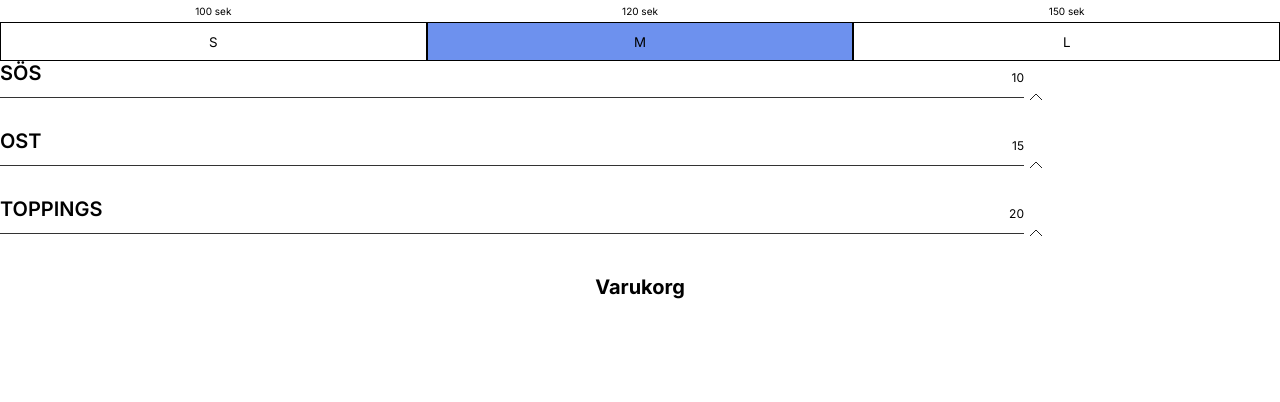
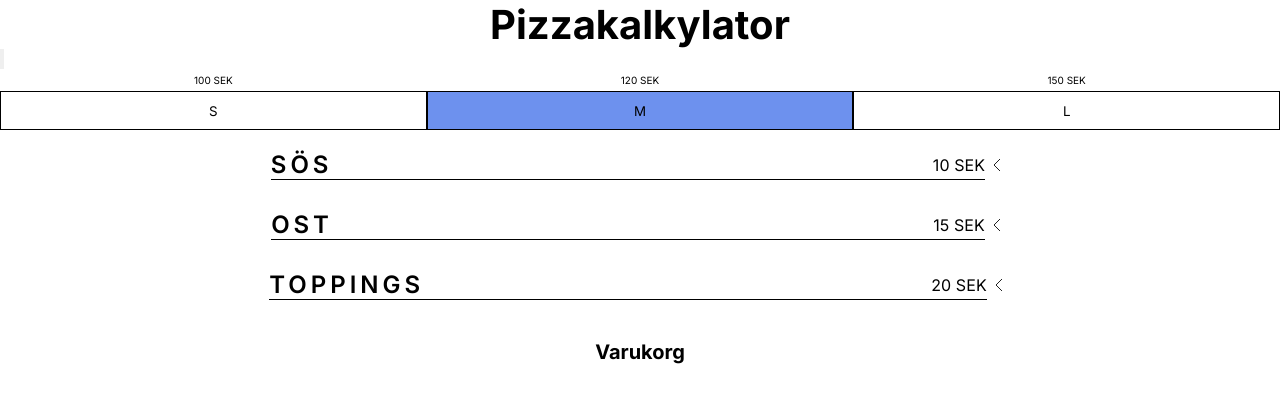
Before and after one commit to DennisFlink/PizzaCalculator, a React (Vite) app: page / in a window 1280 px wide. Shown: the top 402 px of the page. Built offline with nearby package versions, Linux system fonts and the light colour scheme.

Commit message:
made things prettier

```diff
--- a/src/App.tsx
+++ b/src/App.tsx
@@ -2,10 +2,12 @@ import IngredientsBox from './components/IngredientsBox'
 import PizzaProvider from './components/PizzaProvider'
 import OrderView from './components/OrderView'
 import CartView from './components/CartView'
+import Header from './components/Header'
 
 function App() {
    return (
       <PizzaProvider>
+         <Header />
          <OrderView />
          <IngredientsBox type="sauce" />
          <IngredientsBox type="cheese" />
--- a/src/components/Header.tsx
+++ b/src/components/Header.tsx
@@ -1,43 +1,33 @@
-import  { useState } from 'react';
+import { useState } from 'react'
 
-
-const Header =() =>{
-
-
-   const [cartOpen, setCartOpen] = useState(false);
-   console.log(cartOpen);
-   const [changeOrder, setChangeOrder] = useState(false);
-
-
-
+const Header = () => {
+   const [cartOpen, setCartOpen] = useState(false)
+   console.log(cartOpen)
+   const [changeOrder, setChangeOrder] = useState(false)
 
    return (
-
       <>
          {!cartOpen ? (
             <div>
-    <h1> Pizzakalkylator</h1>;
+               <h1> Pizzakalkylator</h1>
                <button onClick={() => setCartOpen(true)}>
                   <img src="" alt="" />
                </button>
-    </div>):changeOrder ? ( <div>
-    <h1> Pizzan som det är</h1>;
-  <button onClick={() => setChangeOrder(true)}>
-    kryss
-  </button>
             </div>
-
-    ):(
+         ) : changeOrder ? (
+            <div>
+               <h1> Pizzan som det är</h1>;<button onClick={() => setChangeOrder(true)}>kryss</button>
+            </div>
+         ) : (
             <div>
                <button onClick={() => setCartOpen(false)}>
                   <img src="" alt="" />
                </button>
-    <h1>Pizzakalkylator</h1>;
+               <h1>Pizzakalkylator</h1>
+            </div>
+         )}
+      </>
+   )
+}
 
-    </div>) }
-    </>);
-
-};
-
-
-export default Header;
+export default Header
--- a/src/components/IngredientsBox.tsx
+++ b/src/components/IngredientsBox.tsx
@@ -29,20 +29,20 @@ const IngredientsBox = ({ type }: IngredientsBoxProps) => {
 
    const [isActive, setIsActive] = useState(false)
    return (
-      <section className="ingredients-box">
-         <section className="title">
-            <h2>{title}</h2>
-            <p>{price}</p>
-         </section>
-         <section className="accordian">
-            <hr />
-            {/* rotate arrow */}
+      <section className="category-rule">
+         <article className="category-container">
+            <section className="category-price">
+               <h2>{title}</h2>
+               <p>{price} SEK</p>
+            </section>
             {!isActive ? (
-               <img className="accordian-inactive" onClick={() => setIsActive(!isActive)} src="src/assets/arrow.svg" alt="arrow" />
+               <img className="accordion-inactive" onClick={() => setIsActive(!isActive)} src="src/assets/arrow.svg" alt="arrow" />
             ) : (
                <img onClick={() => setIsActive(!isActive)} src="src/assets/arrow.svg" alt="arrow" />
             )}
-         </section>
+         </article>
+
+         <div className="rule-arrow">{/*  <hr /> */}</div>
 
          {isActive && <IngridientList type={ingredients[type]} category={type} />}
       </section>
--- a/src/components/OrderView.tsx
+++ b/src/components/OrderView.tsx
@@ -1,5 +1,4 @@
 import { useContext, useState } from 'react'
-import '../sass/components/_orderView.scss'
 import { PizzaContext } from './PizzaContext'
 import { ACTION } from './PizzaProvider'
 
@@ -11,7 +10,7 @@ const ACTIONS = {
 
 const OrderView = () => {
    const { state, dispatch } = useContext(PizzaContext)
-   const [activeButton, setActiveButton] = useState(state.pizzas[state.pizzas.length - 1].size)
+   const [activeButton, setActiveButton] = useState('medium')
 
    const handleSizeChange = (size: string) => {
       setActiveButton(size)
@@ -22,7 +21,7 @@ const OrderView = () => {
    return (
       <div className="pizza-size-selection">
          <div className="size-select-container">
-            <p>100 sek</p>
+            <p>100 SEK</p>
             <button
                className={activeButton === ACTIONS.SMALL ? 'current-size' + ' size-select-button' : ' size-select-button'}
                onClick={() => {
@@ -33,7 +32,7 @@ const OrderView = () => {
             </button>
          </div>
          <div className="size-select-container">
-            <p>120 sek</p>
+            <p>120 SEK</p>
             <button
                className={activeButton === ACTIONS.MEDIUM ? 'current-size' + ' size-select-button' : ' size-select-button'}
                onClick={() => {
@@ -44,7 +43,7 @@ const OrderView = () => {
             </button>
          </div>
          <div className="size-select-container">
-            <p>150 sek</p>
+            <p>150 SEK</p>
             <button
                className={activeButton === ACTIONS.LARGE ? 'current-size' + ' size-select-button' : ' size-select-button'}
                onClick={() => {
--- a/src/sass/components/IngridentList.scss
+++ b/src/sass/components/IngridentList.scss
@@ -1,12 +1,19 @@
 .CONTAINER {
    display: grid;
-   grid-template-columns: repeat(auto-fill, minmax(6rem, 1fr));
-   gap: 1rem;
+   grid-template-columns: repeat(2, 1fr);
+   column-gap: 5rem;
    padding: 1rem;
-   max-width: 20rem;
+   .box {
+      display: flex;
+      input {
+         width: 2rem;
+         height: 2rem;
+         margin-right: 0.6rem;
+      }
+      label {
+         font-size: 2rem;
+         letter-spacing: 0.14rem;
+         font-weight: 500;
+      }
+   }
 }
-
-.BOX {
-   display: flex;
-   gap: 1rem;
-}
--- a/src/sass/components/_index.scss
+++ b/src/sass/components/_index.scss
@@ -2,3 +2,4 @@
 @forward './IngridentList.scss';
 @forward './cartView';
 @forward './cartItem';
+@forward './orderView';
--- a/src/sass/components/_ingredientsBox.scss
+++ b/src/sass/components/_ingredientsBox.scss
@@ -1,40 +1,49 @@
-@use "../abstracts/colors" as colors;
+@use '../abstracts/colors' as colors;
 
-.ingredients-box{
-    margin-bottom: 2rem;
-    .title {
+.category-rule {
    display: flex;
-        align-items: flex-end;
+   flex-direction: column;
+   align-items: center;
+   font-size: 1.6rem;
+   margin-bottom: 3rem;
+   .category-container {
+      width: 100%;
+      min-height: 1rem;
+      display: flex;
+      justify-content: center;
+      * {
+         transition: 0.1s;
+      }
+      .category-price {
+         display: flex;
+         align-items: center;
          justify-content: space-between;
-        width: 80%;
-        h2{
-            font-size: 20px;
-            font-weight:600;
+         gap: 15rem;
+         border-bottom: 1px solid black;
+         h2 {
+            width: 40vw;
+            font-weight: 600;
+            letter-spacing: 0.4rem;
          }
-        p{
-            font-size: 12px;
-            font-weight:normal;
+         p {
+            font-weight: 400;
+            letter-spacing: 0.01rem;
          }
-
       }
-
-    .accordian{
+   }
+   .rule-arrow {
       display: flex;
-
-        hr{
-            width: 80%;
+      flex-direction: row;
+      hr {
+         width: 80vw;
          height: 1px;
+         align-self: center;
          background-color: colors.$Secondary;
          border: none;
-            align-self: center;
       }
-
-        .accordian-inactive {
-            transform:rotate(180deg);
    }
 }
 
-
-
-
+.accordion-inactive {
+   transform: rotate(90deg);
 }
--- a/src/sass/components/_orderView.scss
+++ b/src/sass/components/_orderView.scss
@@ -1,6 +1,7 @@
 .pizza-size-selection {
    width: 100%;
    display: flex;
+   margin-bottom: 2rem;
    .size-select-container {
       width: 33.335%;
       text-align: center;
```
Also changed, not shown: src/components/IngredientList.tsx (+10 -16 lines), src/components/IngridientList.tsx (deleted, +0 -42 lines). Lines whose indentation alone changed are shown as unchanged.
